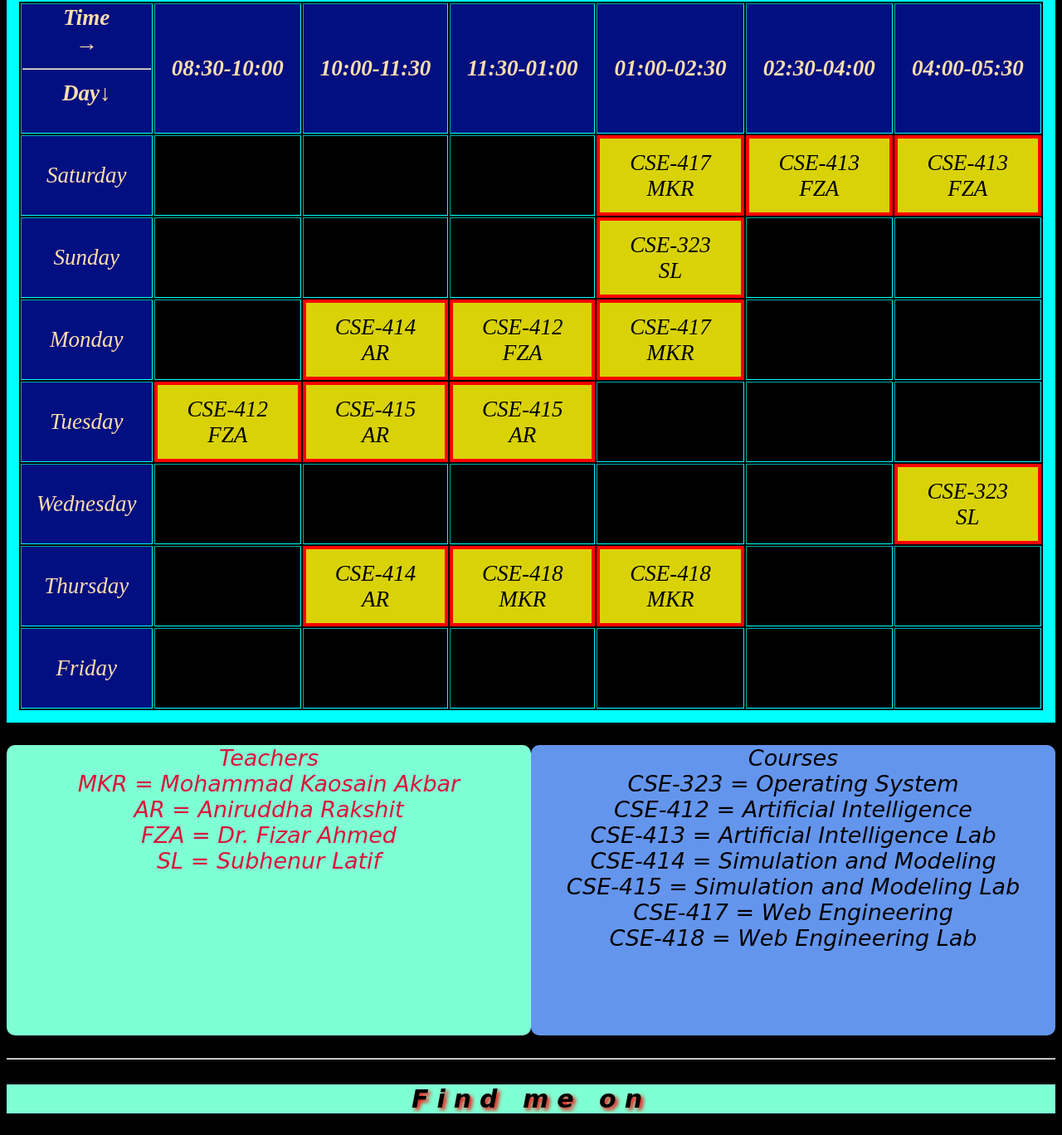
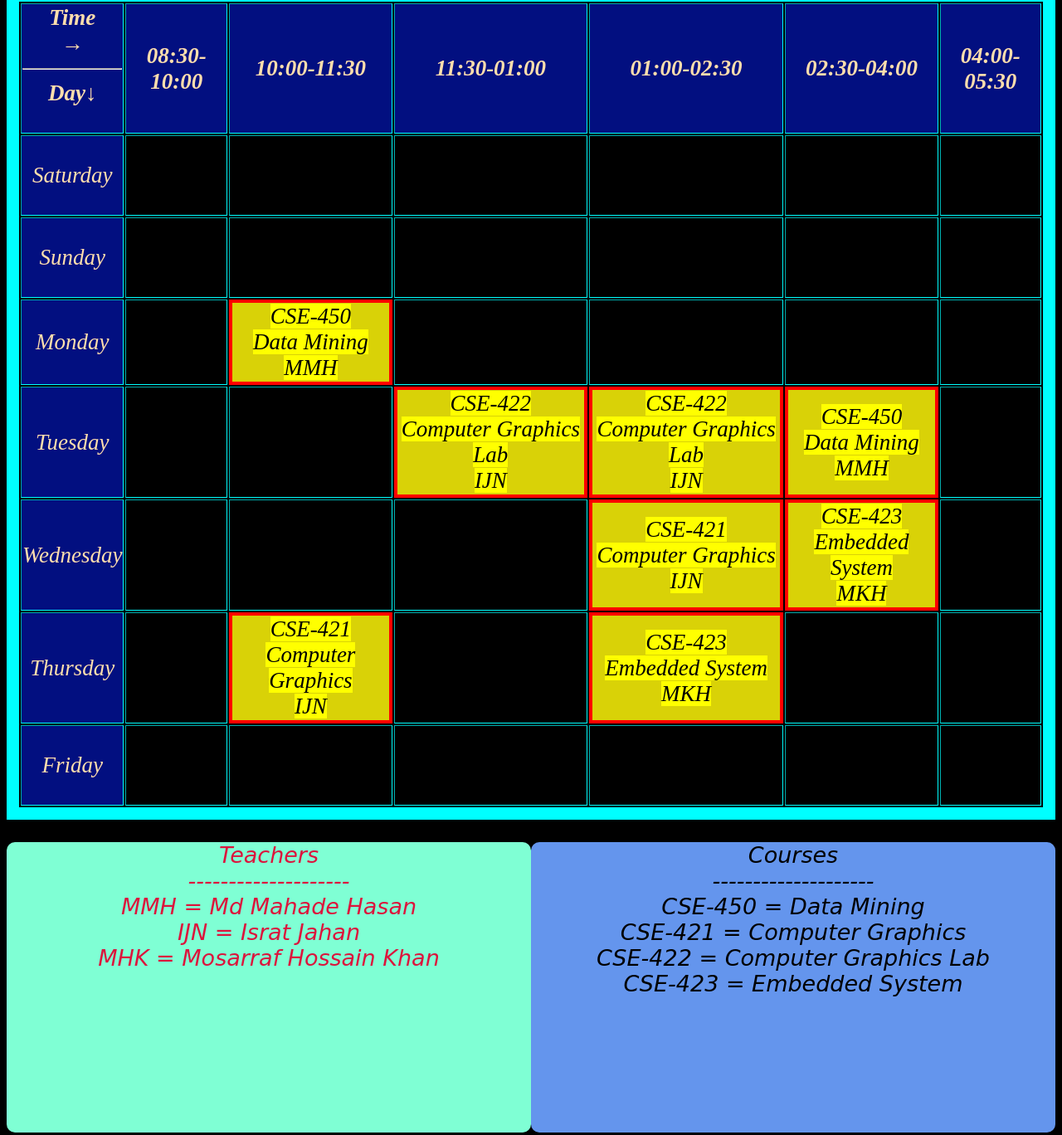
Before and after one commit to hasibdurjoy/class-routine-Spring-2021, a plain HTML site: page index.html in a window 1280 px wide. Shown: the part 323-1691 px from the top of the page at 83% size. Drawn offline with Linux system fonts and the light colour scheme.

Commit message:
Update index.html

```diff
--- a/index.html
+++ b/index.html
@@ -6,7 +6,7 @@
     </head>
     <body>
 
-        <p class="p1"> Class Routine<br>L4 - T1<br> Section : " H "</p>
+        <p class="p1"> Class Routine<br>L4 - T2<br> Section : " H "</p>
 
         <div class="table11">
         <table class="t1"
@@ -28,12 +28,12 @@
 
             <tr>
                 <td class="day"><br>Saturday<br><br></td>
-                <td class="td1"> </td>
                 <td class="td1"></td>
                 <td class="td1"></td>
-                <td class="tr1">CSE-417<br> MKR </td>
-                <td class="tr6">CSE-413<br>FZA</td>
-                <td class="tr6">CSE-413<br>FZA</td>
+                <td class="td1"></td>
+                <td class="td1"></td>
+                <td class="td1"></td>
+                <td class="td1"></td>
 
 
             </tr>
@@ -44,7 +44,7 @@
                 <td class="td1"></td>
                 <td class="td1"></td>
                 <td class="td1"></td>
-                <td class="tr1">CSE-323<br> SL </td>
+                <td class="td1"></td>
                 <td class="td1"></td>
                 <td class="td1"></td>
             </tr>
@@ -53,9 +53,9 @@
             <tr>
                 <td class="day"><br>Monday<br><br></td>
                 <td class="td1"></td>
-                <td class="tr3">CSE-414<br>AR</td>
-                <td class="tr2">CSE-412<br> FZA</td>
-                <td class="tr1">CSE-417<br> MKR </td>
+                <td class="tr3"><mark id="mark1">CSE-450<br>Data Mining<br>MMH</mark></td>
+                <td class="td1"></td>
+                <td class="td1"></td>
                 <td class="td1"></td>
                 <td class="td1"></td>
             </tr>
@@ -63,11 +63,11 @@
 
             <tr>
                 <td class="day"><br>Tuesday<br><br></td>
-                <td class="tr2">CSE-412<br> FZA</td>
-                <td class="tr4">CSE-415<br> AR</td>
-                <td class="tr4">CSE-415<br>AR</td>
                 <td class="td1"></td>
                 <td class="td1"></td>
+                <td class="tr4"><mark id="mark2">CSE-422<br>Computer Graphics Lab<br> IJN</mark></td>
+                <td class="tr4"><mark id="mark2">CSE-422<br>Computer Graphics Lab<br> IJN</mark></td>
+                <td class="tr3"><mark id="mark1">CSE-450<br>Data Mining<br>MMH</mark></td>
                 <td class="td1"></td>
             </tr>
 
@@ -77,17 +77,17 @@
                 <td class="td1"></td>
                 <td class="td1"></td>
                 <td class="td1"></td>
+                <td class="tr4"><mark id="mark3">CSE-421<br>Computer Graphics <br> IJN</mark></td>
+                <td class="tr1"><mark id="mark4">CSE-423<br>Embedded System<br> MKH </mark></td>
                 <td class="td1"></td>
-                <td class="td1"></td>
-                <td class="tr1">CSE-323<br> SL </td>
             </tr>
 
             <tr>
                 <td class="day"><br>Thursday<br><br></td>
                 <td class="td1"> </td>
-                <td class="tr3">CSE-414<br>AR</td>
-                <td class="tr5">CSE-418<br> MKR </td>
-                <td class="tr5">CSE-418<br> MKR </td>
+                <td class="tr4"><mark id="mark3">CSE-421<br>Computer Graphics <br> IJN</mark></td>
+                <td class="td1"><br></td>
+                <td class="tr1"><mark id="mark4">CSE-423<br>Embedded System<br> MKH </mark></td>
                 <td class="td1"><br></td>
                 <td class="td1"><br></td>
 
@@ -108,10 +108,11 @@
 
 
         <p class="p2">   Teachers<br>
-            MKR = Mohammad Kaosain Akbar<br>
-            AR = Aniruddha Rakshit <br>
-            FZA = Dr. Fizar Ahmed<br>
-            SL = Subhenur Latif
+            --------------------<br>
+            MMH = Md Mahade Hasan<br>
+            IJN = Israt Jahan <br>
+            MHK = Mosarraf Hossain Khan<br>
+
             <br><br>
 
         </p>
@@ -119,13 +120,11 @@
 
         <p class="p3">
                     Courses<br>
-            CSE-323 = Operating System<br>
-            CSE-412 = Artificial Intelligence<br>
-            CSE-413 = Artificial Intelligence Lab<br>
-            CSE-414 = Simulation and Modeling<br>
-            CSE-415 = Simulation and Modeling Lab<br>
-            CSE-417 = Web Engineering<br>
-            CSE-418 = Web Engineering Lab
+            --------------------<br>
+            CSE-450 = Data Mining<br>
+            CSE-421 = Computer Graphics<br>
+            CSE-422 = Computer Graphics Lab<br>
+            CSE-423 = Embedded System<br>
         </p><br><hr>
 
 
```
